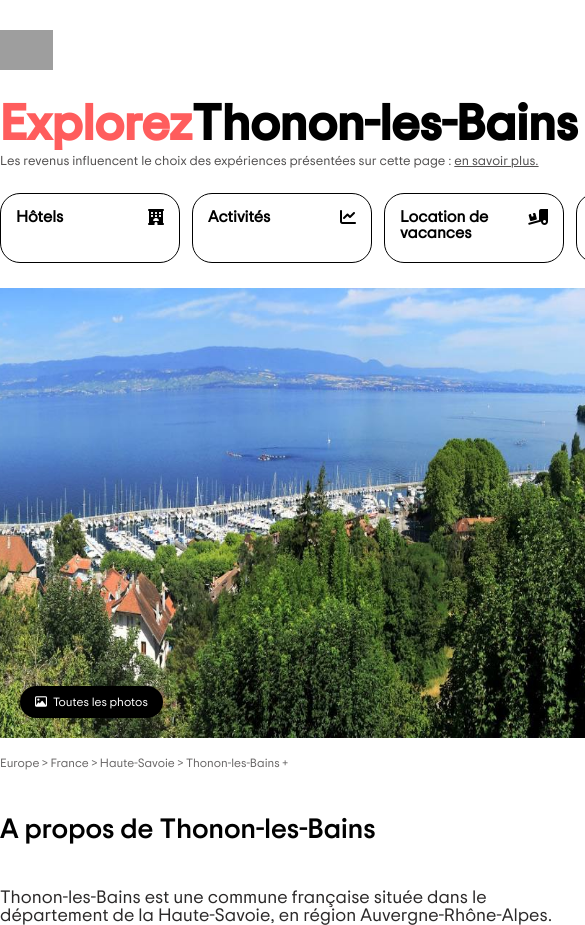
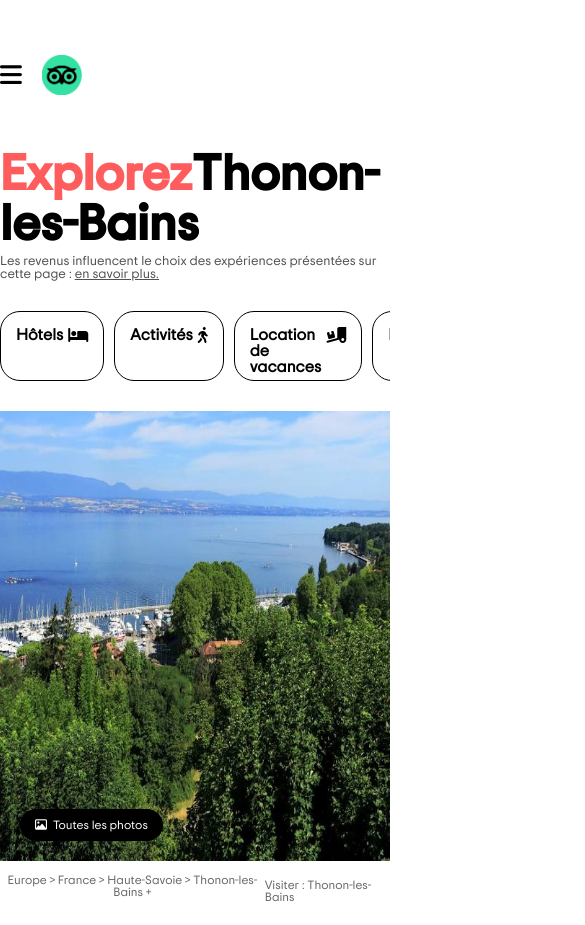
Before and after one commit to Douglas-Dachicourt/exo-tripadvisor, a plain HTML site: page index.html in a window 390 px wide. Shown: the top 925 px of the page, 585 px wide, since content can reach past the window. Drawn offline with Linux system fonts and the light colour scheme; grey boxes are pictures that could not be loaded.

Commit message:
media-queries added

```diff
--- a/assets/css/style.css
+++ b/assets/css/style.css
@@ -1,8 +1,9 @@
 /* ----------- GENERAL ------- */
 
 .container {
-  width: 1140px;
+  /* width: 1140px; */
   margin: 0 auto;
+  max-width: 1140px;
 }
 
 body {
@@ -13,7 +14,8 @@
 /*--------------- HEADER ------ */
 
 header {
-  height: 100px;
+  max-width: 1135px;
+  height: 150px;
   /* border: 1px solid salmon; */
   display: flex;
   font-weight: bold;
@@ -25,6 +27,14 @@
   align-items: center;
   width: 50%;
   /* background-color: beige; */
+}
+
+header .VisibleLogo {
+  display: none;
+}
+
+header .second-logo {
+  display: none;
 }
 
 .logo img {
@@ -108,9 +118,9 @@
   color: rgb(82, 80, 80);
 }
 
-section > .menu {
+.menu {
   /* background-color: lightcyan; */
-  height: 90px;
+  height: 100px;
   /* border: 1px solid black; */
   display: flex;
   justify-content: space-between;
@@ -135,10 +145,15 @@
   justify-content: space-between;
 }
 
+a.VisibleMenu {
+  display: none;
+}
+
 .menu a:hover {
   background-color: black;
   color: white;
 }
+
 /* ------FIN MENU PRINCIPAL */
 /*  ------------------ */
 /* ----PHOTOS PRINCIPALES */
@@ -495,3 +510,88 @@
 footer a:hover {
   color: rgb(60, 57, 57);
 }
+
+/* --------MEDIA QUERIES-------------- */
+
+/* ------MAIN QUERY------------ */
+
+@media (max-width: 1184px) {
+  .container {
+    padding: 0 25px;
+  }
+}
+
+/* ---------HEADER QUERIES---------- */
+
+@media (max-width: 1054px) {
+  header .VisibleLogo {
+    display: inline;
+    padding-right: 20px;
+    font-size: 25px;
+  }
+  header .VisibleLogo:hover {
+    color: rgb(83, 79, 79);
+    cursor: pointer;
+  }
+  .header-nav {
+    display: none;
+  }
+}
+
+/* --------NAVIGATION QUERIES--------- */
+
+@media (max-width: 948px) {
+  a.VisibleMenu {
+    display: inline;
+    display: flex;
+    justify-content: space-between;
+  }
+  .menu {
+    /* width: 100%; */
+    height: 100%;
+    display: flex;
+    flex-wrap: wrap;
+    gap: 10px;
+  }
+}
+
+@media (max-width: 805px) {
+  .presentation p {
+    color: rgb(43, 41, 41);
+    font-size: 14px;
+    font-weight: bold;
+    text-align: start;
+  }
+}
+
+@media (max-width: 800px) {
+  .menu {
+    display: flex;
+    flex-wrap: nowrap;
+    overflow: scroll hidden;
+  }
+  .menu a {
+    width: 100%;
+    gap: 5px;
+    padding: 15px;
+  }
+  .main-pic > div:last-child {
+    /* border: 2px solid red; */
+    display: none;
+  }
+
+  header .first-logo {
+    display: none;
+  }
+
+  header .second-logo {
+    display: inline;
+  }
+
+  .main-pic > div:first-child {
+    width: fit-content;
+  }
+  .container {
+    padding: 0;
+  }
+}
--- a/index.html
+++ b/index.html
@@ -15,9 +15,16 @@
   <body>
     <header class="container">
       <div class="logo">
+        <i class="fa-solid fa-bars VisibleLogo"></i>
         <img
           src="https://static.tacdn.com/img2/brand_refresh/Tripadvisor_lockup_horizontal_secondary_registered.svg"
           alt="logo TripAdvisor"
+          class="first-logo"
+        />
+        <img
+          src="./img/Capture d’écran 2023-10-26 à 20.21.14.png"
+          alt=""
+          class="second-logo"
         />
       </div>
       <div class="header-nav">
@@ -46,10 +53,10 @@
 
       <section>
         <nav class="menu">
-          <a href=""><span>Hôtels</span><i class="fa-solid fa-hotel"></i></a>
+          <a href=""><span>Hôtels</span><i class="fa-solid fa-bed"></i></a>
           <a href=""
-            ><span>Activités</span><i class="fa-solid fa-chart-line"></i
-          ></a>
+            ><span>Activités</span><i class="fa-solid fa-person-walking"></i>
+          </a>
           <a href=""
             ><span>Location de vacances</span
             ><i class="fa-solid fa-truck-ramp-box"></i
@@ -60,7 +67,15 @@
           <a href=""
             ><span>Forums de voyage</span><i class="fa-brands fa-wpforms"></i
           ></a>
-          <a href=""><span>Plus</span><i class="fa-solid fa-info"></i></a>
+          <a href="" class="VisibleMenu"
+            ><span>Croisières</span><i class="fa-solid fa-ship"></i
+          ></a>
+          <a href="" class="VisibleMenu"
+            ><span>Vols</span><i class="fa-solid fa-plane-departure"></i
+          ></a>
+          <a href=""
+            ><span>Plus</span><i class="fa-solid fa-ellipsis-vertical"></i
+          ></a>
         </nav>
       </section>
 
```
